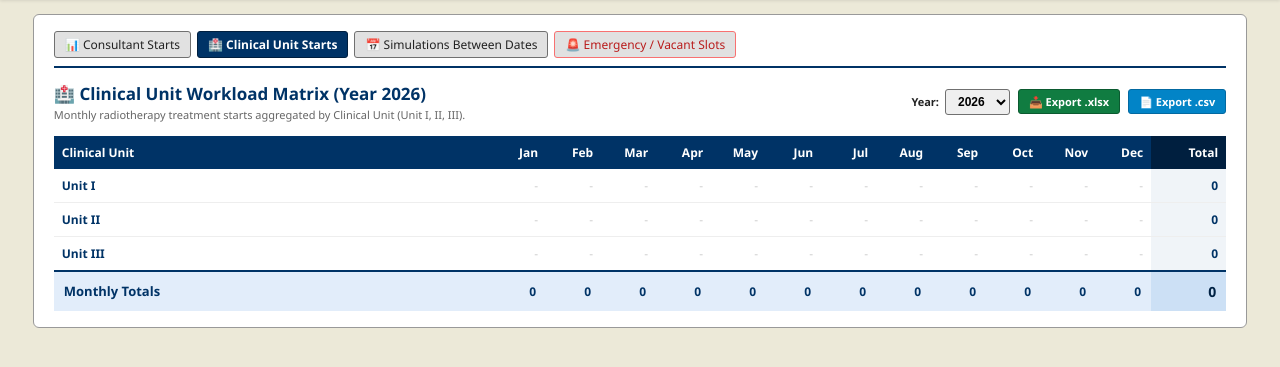
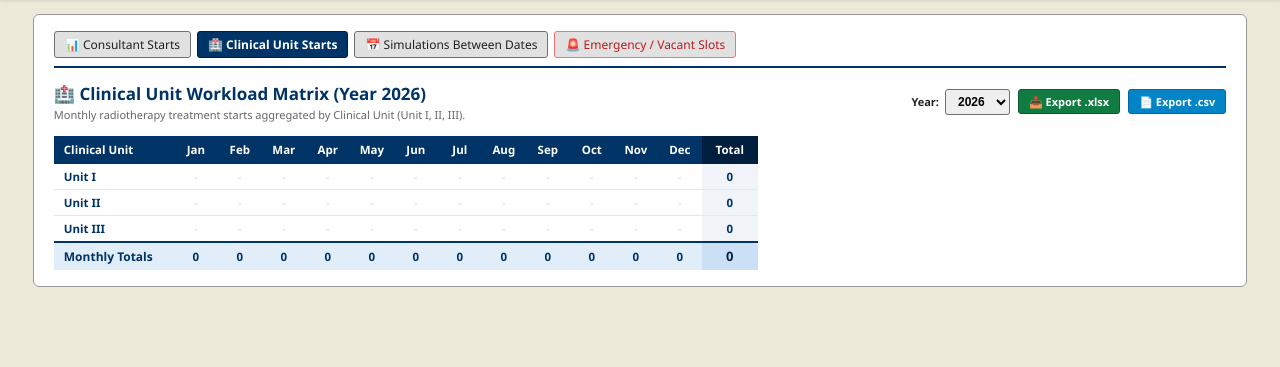
Before and after one commit to charun3v/pt_scheduler, a Django app: page /reports/unit-stats/ in a window 1280 px wide. Shown: the part 166-533 px from the top of the page. Run offline with Django 5.2, Linux system fonts and the light colour scheme; the visitor is signed in with stand-in values (Sample User, id 1); data that the repository does not hold is empty.

Commit message:
Make Consultant Workload Matrix, Unit Starts, and Simulation reporting tables horizontally compact

```diff
--- a/templates/reports/simulation_report.html
+++ b/templates/reports/simulation_report.html
@@ -57,8 +57,8 @@
     </div>
 
     <!-- Data Table -->
-    <div style="overflow-x: auto;">
-        <table style="width: 100%; border-collapse: collapse; font-size: 12px;">
+    <div style="overflow-x: auto; width: fit-content; max-width: 100%;">
+        <table style="width: auto; border-collapse: collapse; font-size: 11.5px; white-space: nowrap;">
             <thead>
                 <tr style="background: #003366; color: #ffffff; text-align: left; height: 30px;">
                     <th style="padding: 6px 8px; text-align: center; width: 36px;">#</th>
--- a/templates/reports/unit_stats.html
+++ b/templates/reports/unit_stats.html
@@ -49,28 +49,29 @@
         </div>
     </div>
 
-    <table style="width: 100%; border-collapse: collapse; font-size: 12px;">
+    <div style="overflow-x: auto; width: fit-content; max-width: 100%;">
+        <table id="unitStatsTable" style="width: auto; border-collapse: collapse; font-size: 11.5px; white-space: nowrap;">
             <thead>
-            <tr style="background: #003366; color: #ffffff; text-align: right;">
-                <th style="padding: 8px; text-align: left;">Clinical Unit</th>
+                <tr style="background: #003366; color: #ffffff; text-align: center; height: 28px; white-space: nowrap;">
+                    <th style="padding: 4px 10px; text-align: left; min-width: 120px; white-space: nowrap;">Clinical Unit</th>
                     {% for m in months %}
-                    <th style="padding: 8px; width: 55px;">{{ m }}</th>
+                        <th style="padding: 4px 6px; width: 44px; min-width: 40px; text-align: center; white-space: nowrap;">{{ m }}</th>
                     {% endfor %}
-                <th style="padding: 8px; background: #001f3f; width: 75px;">Total</th>
+                    <th style="padding: 4px 8px; background: #001f3f; width: 56px; min-width: 50px; text-align: center; white-space: nowrap;">Total</th>
                 </tr>
             </thead>
             <tbody>
                 {% for r in data_rows %}
-            <tr style="border-bottom: 1px solid #eee; text-align: right;" onmouseover="this.style.background='#fdfbee';" onmouseout="this.style.background='';">
-                <td style="padding: 8px; text-align: left; font-weight: bold; color: #003366;">
+                <tr style="border-bottom: 1px solid #e2e8f0; height: 26px; text-align: center; white-space: nowrap;" onmouseover="this.style.background='#fdfbee';" onmouseout="this.style.background='';">
+                    <td style="padding: 2px 10px; text-align: left; font-weight: bold; color: #003366; white-space: nowrap;">
                         {{ r.unit }}
                     </td>
                     {% for count in r.counts %}
-                    <td style="padding: 8px; {% if count > 0 %}font-weight: 600; color: #222;{% else %}color: #ccc;{% endif %}">
+                        <td style="padding: 2px 6px; text-align: center; {% if count > 0 %}font-weight: 600; color: #1e293b;{% else %}color: #cbd5e1;{% endif %} white-space: nowrap;">
                             {{ count|default:'-' }}
                         </td>
                     {% endfor %}
-                <td style="padding: 8px; font-weight: bold; background: #f0f4f8; color: #003366;">
+                    <td style="padding: 2px 8px; font-weight: bold; background: #f0f4f8; color: #003366; text-align: center; white-space: nowrap;">
                         {{ r.total }}
                     </td>
                 </tr>
@@ -83,15 +84,16 @@
                 {% endfor %}
             </tbody>
             <tfoot>
-            <tr style="background: #e2edfa; font-weight: bold; border-top: 2px solid #003366; text-align: right;">
-                <td style="padding: 10px; text-align: left; font-size: 13px; color: #003366;">Monthly Totals</td>
+                <tr style="background: #e2edfa; font-weight: bold; border-top: 2px solid #003366; height: 28px; text-align: center; white-space: nowrap;">
+                    <td style="padding: 4px 10px; text-align: left; font-size: 12px; color: #003366; white-space: nowrap;">Monthly Totals</td>
                     {% for mt in month_totals %}
-                    <td style="padding: 10px; font-size: 12px; color: #003366;">{{ mt }}</td>
+                        <td style="padding: 4px 6px; font-size: 11.5px; color: #003366; text-align: center; white-space: nowrap;">{{ mt }}</td>
                     {% endfor %}
-                <td style="padding: 10px; font-size: 14px; background: #cce0f5; color: #002244;">{{ grand_total }}</td>
+                    <td style="padding: 4px 8px; font-size: 13px; background: #cce0f5; color: #002244; text-align: center; white-space: nowrap;">{{ grand_total }}</td>
                 </tr>
             </tfoot>
         </table>
+    </div>
 
 </div>
 {% endblock %}
```
Also changed, not shown: templates/reports/consultant_stats.html (+15 -13 lines), test_scheduler_workflows.py (+29 -0 lines). Lines whose indentation alone changed are shown as unchanged.
